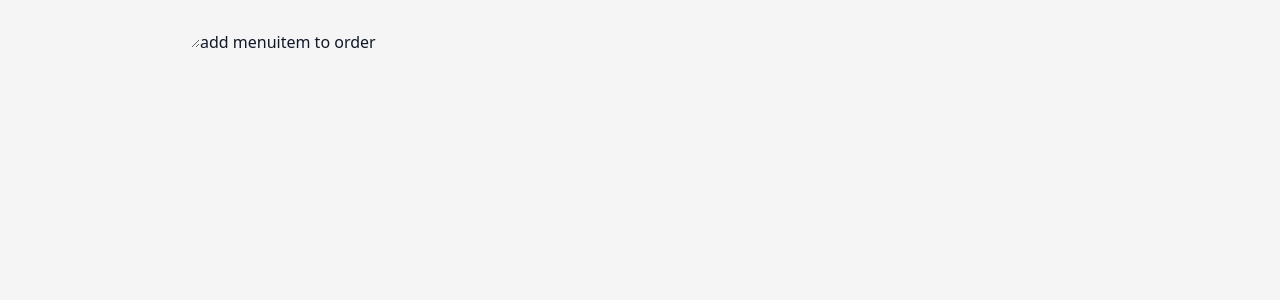
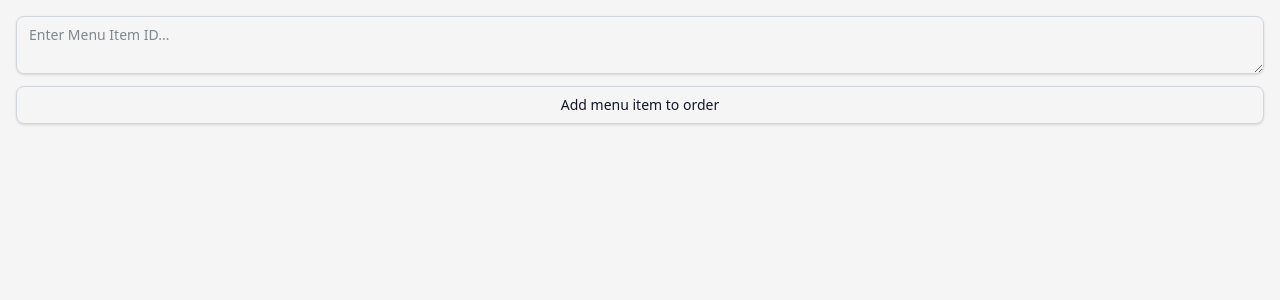
Before and after one commit to Robin5605/csce331-project3, a Next.js app: page /customerOrderTest in a window 1280 px wide. Shown: the top 300 px of the page. Built offline with nearby package versions, Linux system fonts and the light colour scheme.

Commit message:
feat: fixed components to be capitalized + ran prettier for formatting.

```diff
--- a/app/customerOrderTest/page.tsx
+++ b/app/customerOrderTest/page.tsx
@@ -1,9 +1,8 @@
 "use client";
 import React, { useEffect, useMemo, useState } from "react";
-
 import { MenuItem, Order, DrinkIngredient, DrinkOrder } from "@/lib/models";
 
-const addItemButton: React.FC<
+const AddItemButton: React.FC<
     React.ButtonHTMLAttributes<HTMLButtonElement>
 > = ({ children, className = "", ...props }) => (
     <button
@@ -14,7 +13,7 @@ const addItemButton: React.FC<
     </button>
 );
 
-const menuItemIDArea: React.FC<
+const MenuItemIDArea: React.FC<
     React.TextareaHTMLAttributes<HTMLTextAreaElement>
 > = ({ children, className = "", ...props }) => (
     <textarea
@@ -25,21 +24,27 @@ const menuItemIDArea: React.FC<
     </textarea>
 );
 
-export default function customerOrderTest() {
+export default function CustomerOrderTest() {
     const addMItem = async () => {
         try {
-        } catch (e: any) {}
+            console.log("Adding menu item...");
+            // your logic here
+        } catch (e: any) {
+            console.error(e);
+        }
     };
 
     return (
         <div className="min-h-screen bg-neutral-100 text-gray-900">
-            <div>
-                <textarea id="menuItemIDTA"></textarea>
-                <addItemButton onClick={addMItem}>
-                    add menuitem to order
-                </addItemButton>
+            <div className="flex flex-col gap-3 p-4">
+                <MenuItemIDArea
+                    id="menuItemIDTA"
+                    placeholder="Enter Menu Item ID..."
+                />
+                <AddItemButton onClick={addMItem}>
+                    Add menu item to order
+                </AddItemButton>
             </div>
-            <div></div>
         </div>
     );
 }
--- a/lib/db.ts
+++ b/lib/db.ts
@@ -80,10 +80,7 @@ export async function insert_into_drinks_orders_table(
     return rows;
 }
 
-export async function update_menu_inventory(
-    ammount: number,
-    menu_id: number,
-) {
+export async function update_menu_inventory(ammount: number, menu_id: number) {
     const { rows } = await client.query(
         `UPDATE menu SET stock = stock - ${ammount} WHERE id = ${menu_id}`,
     );
```
Also changed, not shown: app/api/cashier/drinks_order/route.ts (+5 -4 lines).
